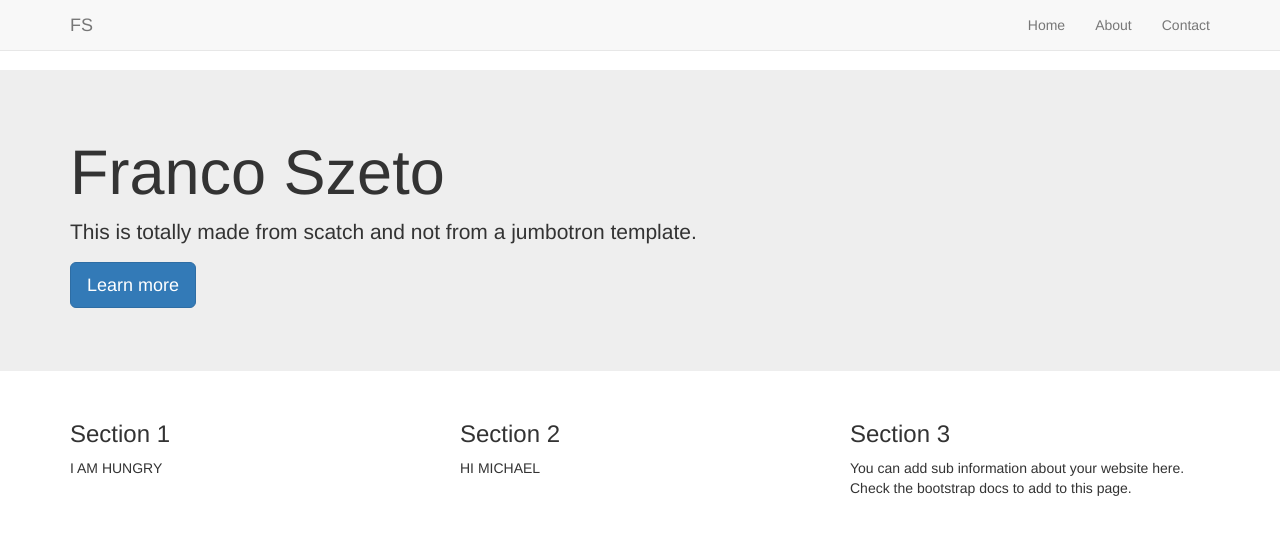
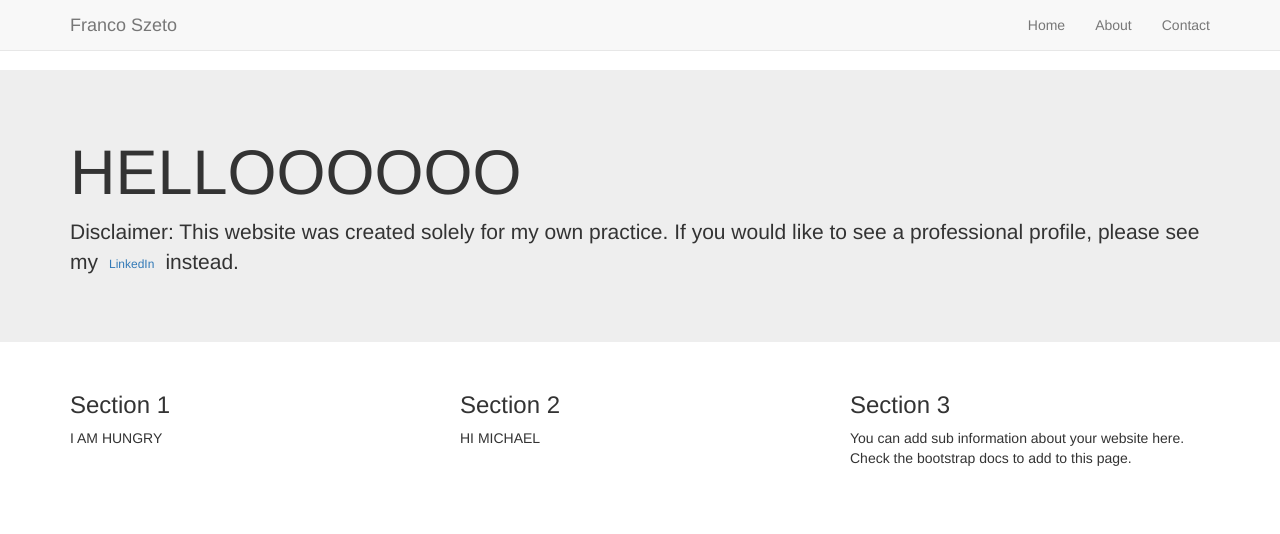
Before and after one commit to francoszeto96/francoszeto96.github.io, a website: page index.html in a window 1280 px wide. Drawn offline with nearby package versions, Linux system fonts and the light colour scheme.

Commit message:
Top header collapse and front page message changes

```diff
--- a/index.html
+++ b/index.html
@@ -3,23 +3,29 @@
     <head>
       <link rel="stylesheet" href="//maxcdn.bootstrapcdn.com/bootstrap/3.3.7/css/bootstrap.min.css">
       <script src="//maxcdn.bootstrapcdn.com/bootstrap/3.3.7/js/bootstrap.min.js"></script>
+      <meta name="viewport" content="width=device-width, initial-scale=1, shrink-to-fit=no">
     </head>
     <body style="padding-top: 70px;">
+
       <nav class="navbar navbar-default navbar-fixed-top">
         <div class="container">
-          <a class="navbar-brand" href="/">FS</a>
-          <ul class="nav navbar-nav navbar-right">
-            <li><a href="/">Home</a></li>
-            <li><a href="/about">About</a></li>
-            <li><a href="/contact">Contact</a></li>
+          <a class="navbar-brand" href="/">Franco Szeto</a>
+            <div id="navbar" class="navbar-collapse collapse" aria-expanded="false" style="height: 5px;">
+            <ul class="nav navbar-nav navbar-right">
+              <li><a href="/">Home</a></li>
+              <li><a href="/about">About</a></li>
+              <li><a href="/contact">Contact</a></li>
           </ul>
         </div>
+        </div>
       </nav>
+
+
+
       <div class="jumbotron">
         <div class="container">
-          <h1>Franco Szeto</h1>
-          <p>This is totally made from scatch and not from a jumbotron template.</p>
-          <p><a class="btn btn-primary btn-lg" href="#" role="button">Learn more</a></p>
+          <h1>HELLOOOOOO</h1>
+          <p>Disclaimer: This website was created solely for my own practice. If you would like to see a professional profile, please see my<a class="btn btn-secondary btn-sm" href="https://www.linkedin.com/in/fszeto/" role="button">LinkedIn</a>instead.</p>
         </div>
       </div>
       <div class="container">
```
